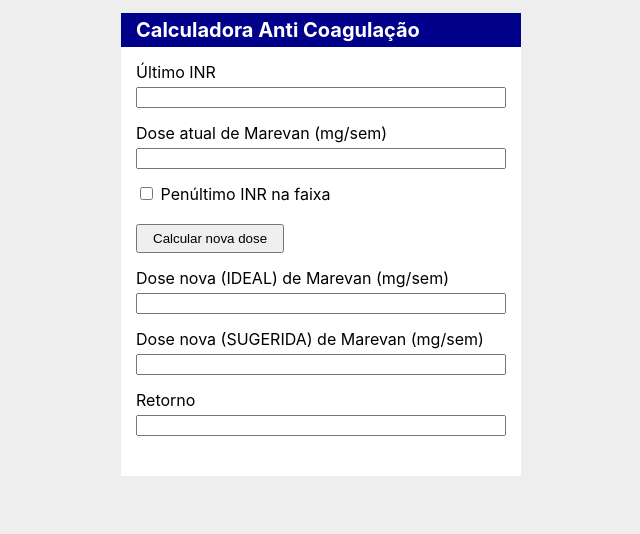
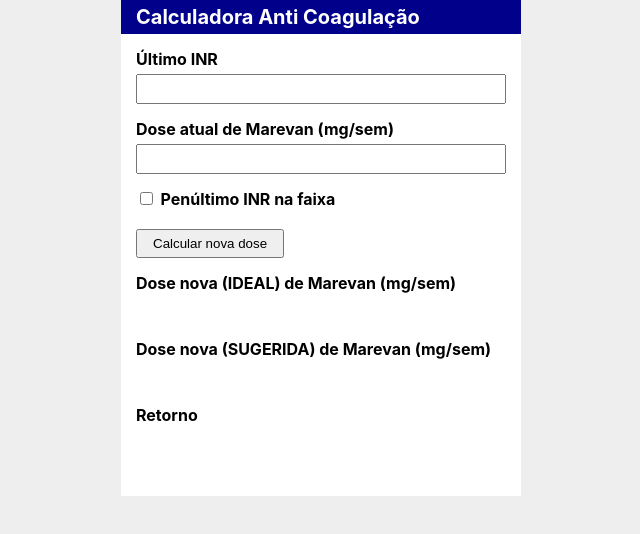
Before and after one commit to milenetoda/anticog, a plain HTML site: page index.htm in a window 1280 px wide. Shown: the whole page, without its empty margins (319-959 px from the left). Drawn offline with nearby package versions, Linux system fonts and the light colour scheme.

Commit message:
ajustes de design para celular

```diff
--- a/index.htm
+++ b/index.htm
@@ -5,21 +5,29 @@
     <meta name="viewport" content="width=device-width, initial-scale=1.0">
     <title>Calc AntiCog</title>
     <style>
+        body, input {
+            font-family: -apple-system, BlinkMacSystemFont, 'Segoe UI', Roboto, Oxygen, Ubuntu, Cantarell, 'Open Sans', 'Helvetica Neue', sans-serif;
+        }
         body {
             background: #eee;
-            font-family: -apple-system, BlinkMacSystemFont, 'Segoe UI', Roboto, Oxygen, Ubuntu, Cantarell, 'Open Sans', 'Helvetica Neue', sans-serif;
+            margin: 0;
         }
         #main {
-            width: 400px;
             margin: auto;
             background: #fff;
             padding-bottom: 25px;
+        }
+        @media (min-width: 600px) {
+            #main {
+                width: 400px;
+            }
         }
         h1 {
             font-size: 20px;
             background-color: darkblue;
             color: white;
             padding: 5px 15px;
+            margin: 0;
         }
         .field {
             margin: 15px 15px;
@@ -30,11 +38,16 @@
         .field label {
             display: inline-block;
             margin-bottom: 5px;
+            font-weight: bold;
         }
         .field input[type="text"] {
             display: block;
             width: 100%;
             box-sizing: border-box;
+            font-size: 1.2em;
+        }
+        .field input[type="text"]:read-only {
+            border: 0;
         }
         .field input[type="checkbox"] {
             display: inline-block;
@@ -61,15 +74,15 @@
         </div>
         <div class="field">
             <label>Dose nova (IDEAL) de Marevan (mg/sem)</label>
-            <input type="text" id="txt_dose_ideal_marevan">
+            <input type="text" id="txt_dose_ideal_marevan" readonly>
         </div>
         <div class="field">
             <label>Dose nova (SUGERIDA) de Marevan (mg/sem)</label>
-            <input type="text" id="txt_dose_sugerida_marevan">
+            <input type="text" id="txt_dose_sugerida_marevan" readonly>
         </div>
         <div class="field">
             <label>Retorno</label>
-            <input type="text" id="txt_data_retorno">
+            <input type="text" id="txt_data_retorno" readonly>
         </div>
     </form>
     <script src='https://cdn.jsdelivr.net/npm/big.js@6.0.0/big.min.js'></script>
@@ -158,7 +171,7 @@
                 else {
                     let dose_sugerida_marevan = Big(dose_ideal_marevan.div(2.5).toFixed(0)).times(2.5)
                     let comprimidos = dose_sugerida_marevan.div(5)
-                    txt_dose_sugerida_marevan.value = dose_sugerida_marevan + ' (' + comprimidos + ' comprimidos)'
+                    txt_dose_sugerida_marevan.value = dose_sugerida_marevan + ' (' + comprimidos + ' comprimidos por semana)'
                 }
 
             }
```
